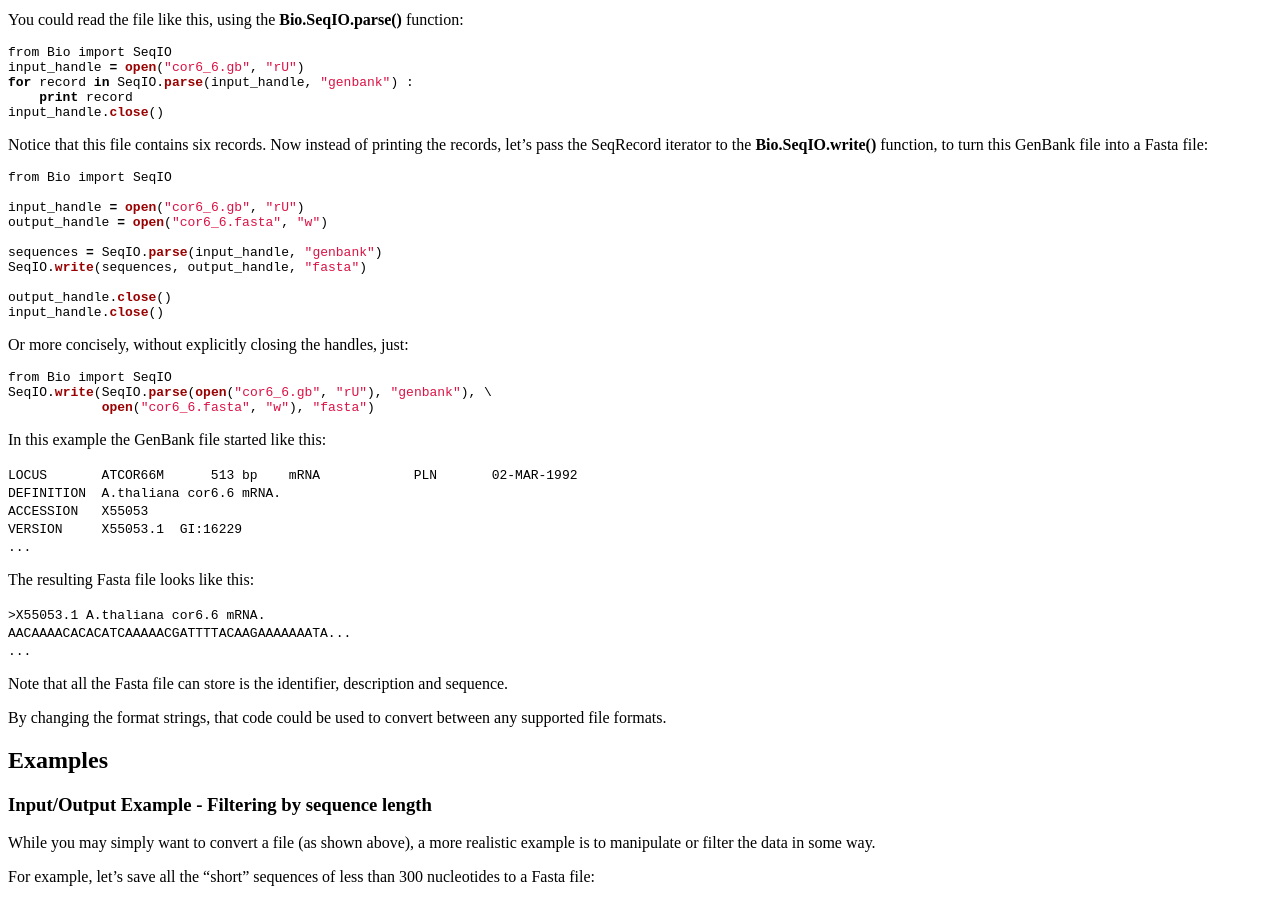
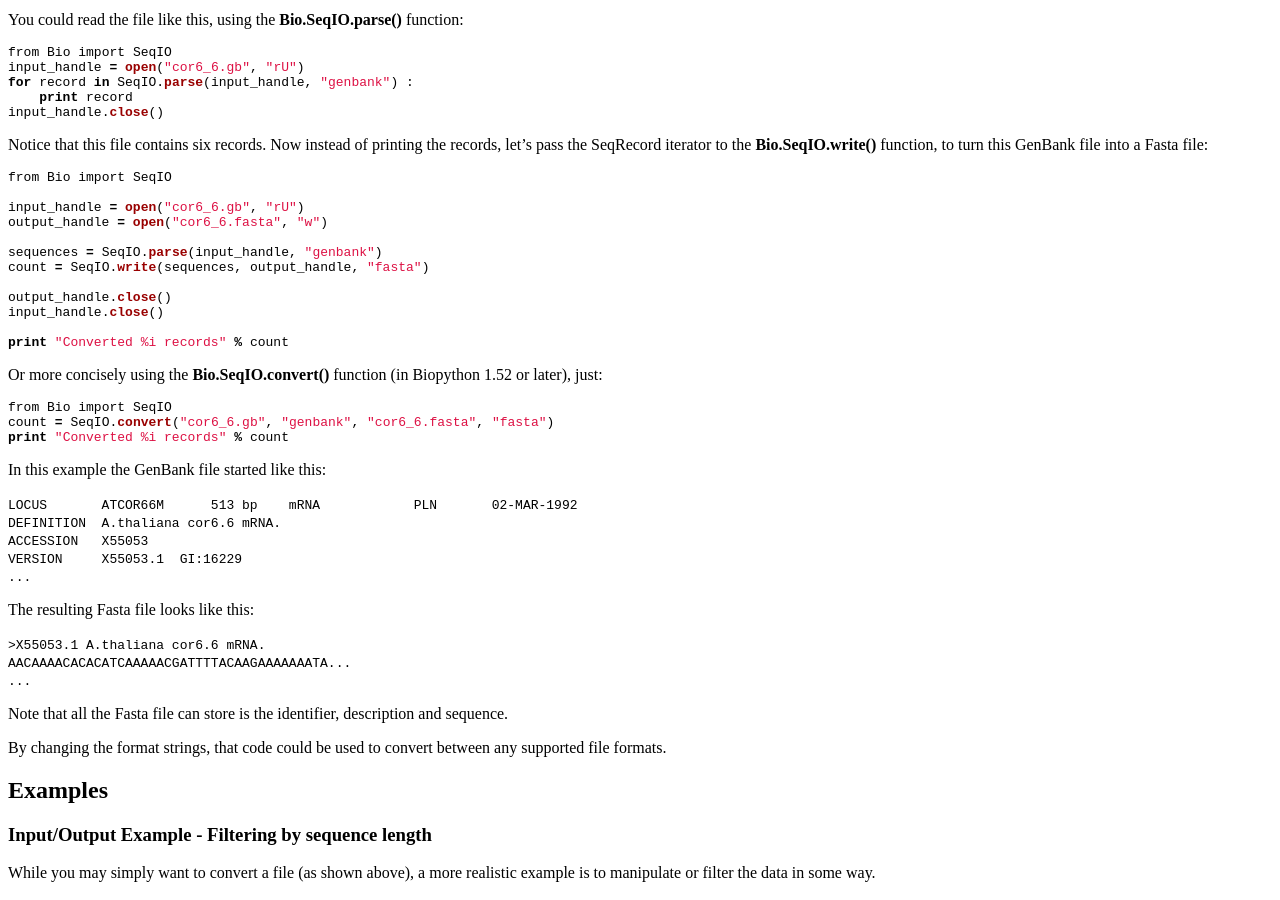
Before and after one commit to biopython/biopython.github.io, a Jekyll site: the page built from wiki/SeqIO.md, in a window 1280 px wide and 900 px high, scrolled down 2759 px. Built offline with Jekyll 4.4.1, drawn with Linux system fonts in a browser that asks for light colours.

Commit message:
/* File Format Conversion */ Introduce Bio.SeqIO.convert

````diff
--- a/wiki/SeqIO.md
+++ b/wiki/SeqIO.md
@@ -259,18 +259,21 @@ input_handle = open("cor6_6.gb", "rU")
 output_handle = open("cor6_6.fasta", "w")
 
 sequences = SeqIO.parse(input_handle, "genbank")
-SeqIO.write(sequences, output_handle, "fasta")
+count = SeqIO.write(sequences, output_handle, "fasta")
 
 output_handle.close()
 input_handle.close()
+
+print "Converted %i records" % count
 ```
 
-Or more concisely, without explicitly closing the handles, just:
+Or more concisely using the **Bio.SeqIO.convert()** function (in
+Biopython 1.52 or later), just:
 
 ``` python
 from Bio import SeqIO
-SeqIO.write(SeqIO.parse(open("cor6_6.gb", "rU"), "genbank"), \
-            open("cor6_6.fasta", "w"), "fasta")
+count = SeqIO.convert("cor6_6.gb", "genbank", "cor6_6.fasta", "fasta")
+print "Converted %i records" % count
 ```
 
 In this example the GenBank file started like this:
````
Also changed, not shown: 1 other file.
